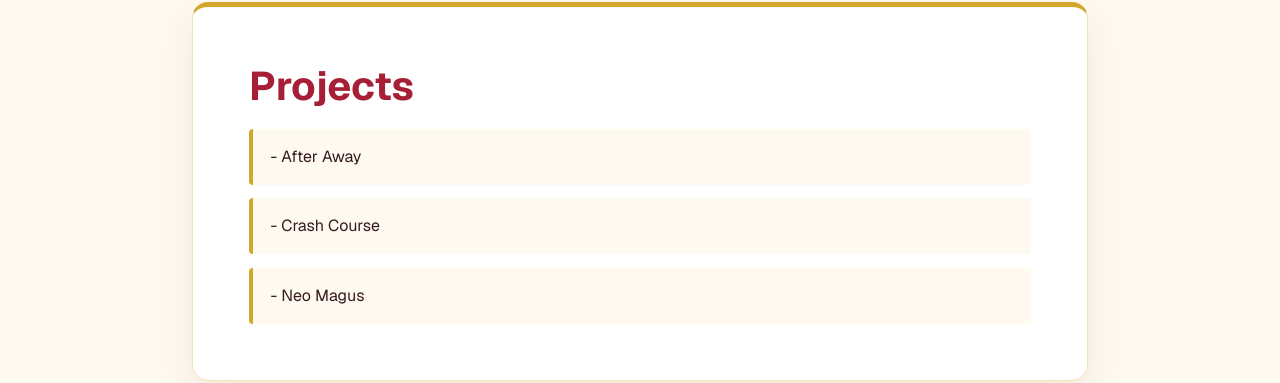
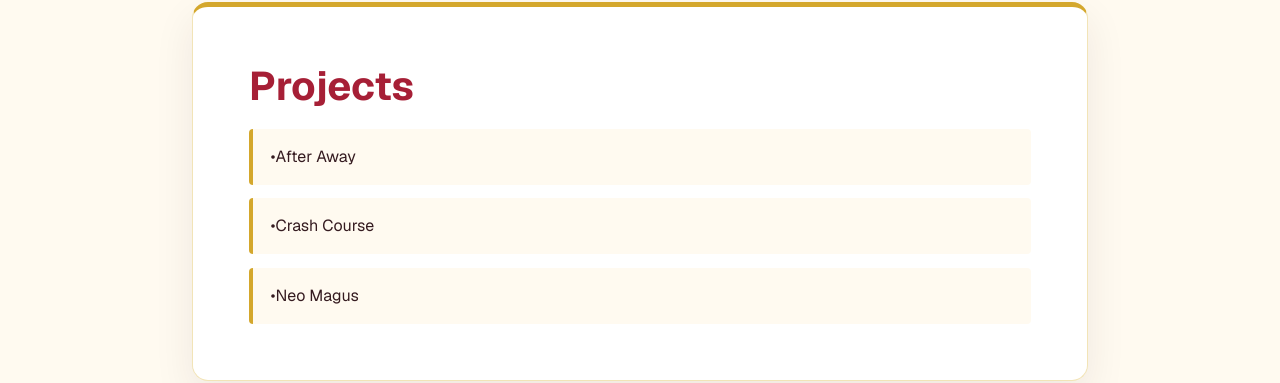
Before and after one commit to jp-nextline/DeVera_DC6_FirstNextApp, a Next.js app: page /projects in a window 1280 px wide. Shown: the part 140-523 px from the top of the page. Built offline with nearby package versions, Linux system fonts and the light colour scheme.

Commit message:
changed the dash to bullets in project list

```diff
--- a/app/projects/page.tsx
+++ b/app/projects/page.tsx
@@ -11,7 +11,7 @@ export default function ProjectsPage() {
 
             <ul>
                 {projects.map((p) => (
-                <li key={p.id}>- {p.name}</li>
+                <li key={p.id}>•{p.name}</li>
                 ))}
             </ul>
         </main>
```
Also changed, not shown: app/globals.css (line endings or trailing spaces).
